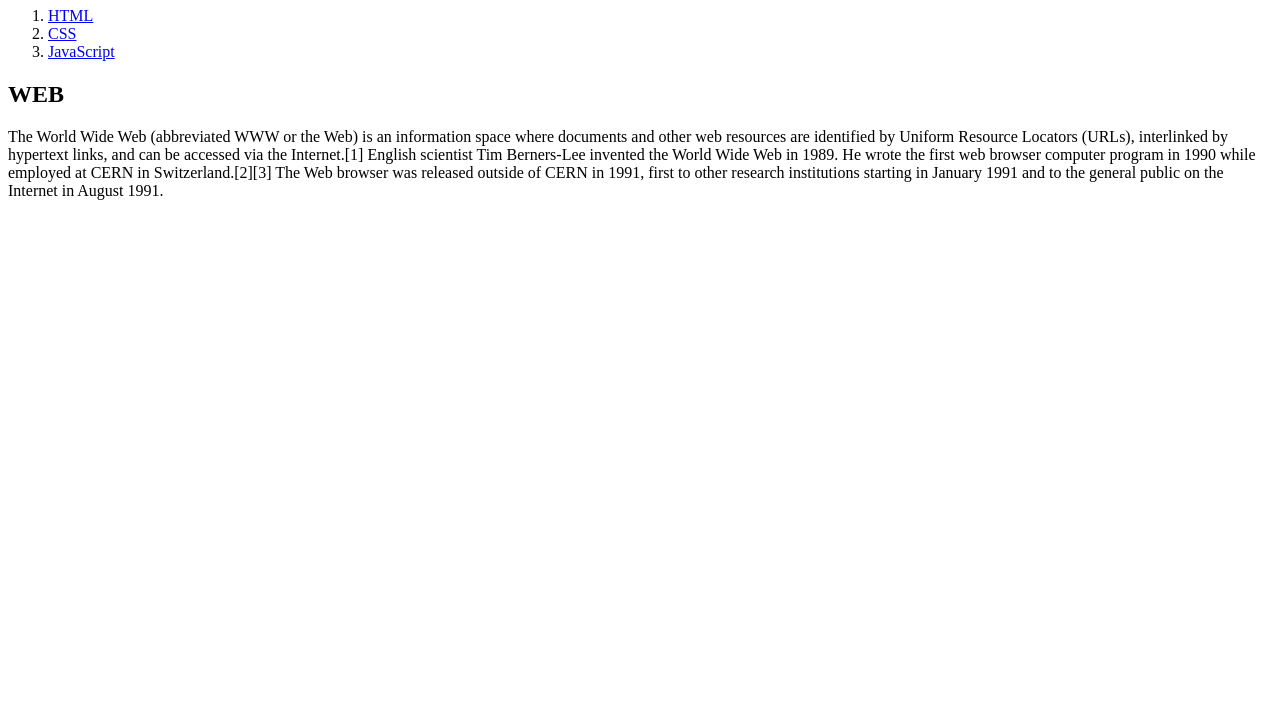
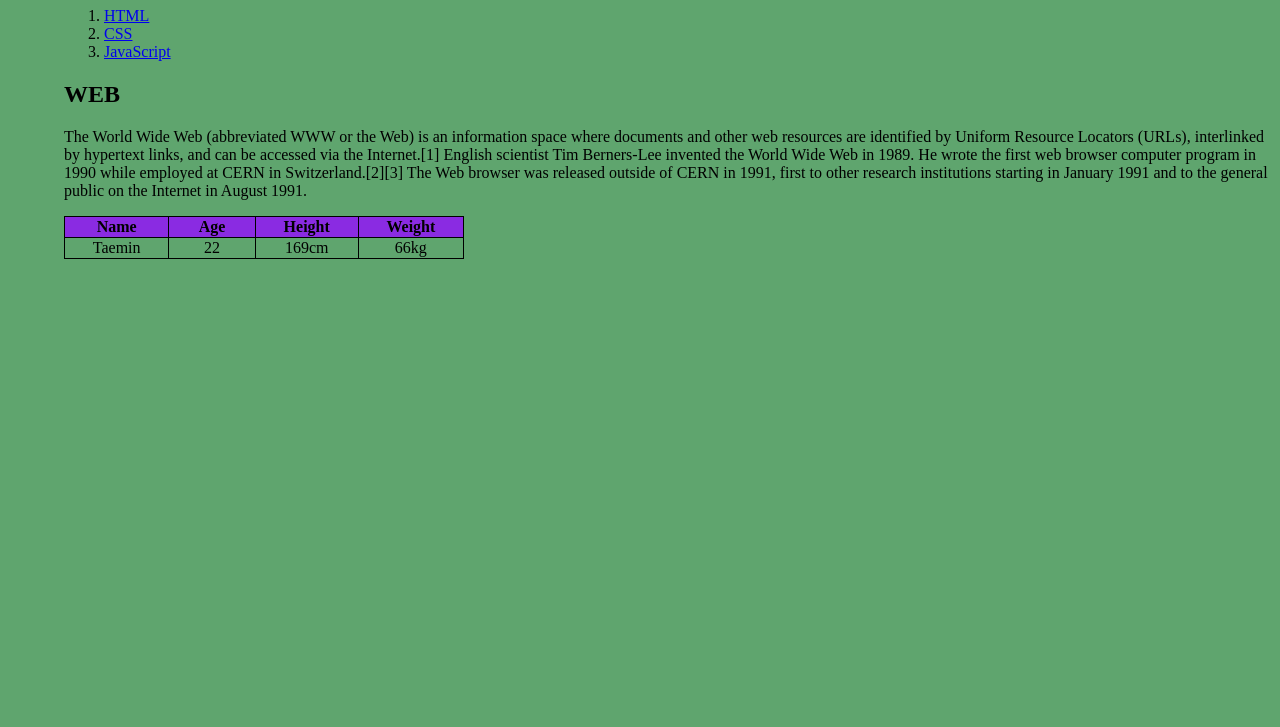
Before and after one commit to taemin01/first-web-site, a plain HTML site: page index.html in a window 1280 px wide. Shown: the part 73-800 px from the top of the page. Drawn offline with Linux system fonts and the light colour scheme.

Commit message:
add table and CSS file

```diff
--- a/index.html
+++ b/index.html
@@ -5,6 +5,8 @@
     <meta http-equiv="X-UA-Compatible" content="IE=edge">
     <meta name="viewport" content="width=device-width, initial-scale=1.0">
     <title>WEB 1 - HTML&Internet</title>
+
+    <link rel="stylesheet" href="style.css">
 </head>
 <body>
     <h1><a href="index.html">WEB</a></h1>
@@ -25,5 +27,21 @@
     The Web browser was released outside of CERN in 1991,
     first to other research institutions starting in
     January 1991 and to the general public on the Internet in August 1991.</p>
+
+    <table>
+        <tr>
+            <th>Name</th>
+            <th>Age</th>
+            <th>Height</th>
+            <th>Weight</th>
+        </tr>
+
+        <tr>
+            <td>Taemin</td>
+            <td>22</td>
+            <td>169cm</td>
+            <td>66kg</td>
+        </tr>
+    </table>
 </body>
 </html>
--- /dev/null
+++ b/style.css
@@ -0,0 +1,24 @@
+body {
+    background-color: rgb(95, 165, 110);
+    margin-left: 5%;
+}
+
+img {
+    width: 500px;
+    height: 400px;
+}
+
+p {
+    margin-top: 15px;
+}
+
+th{
+    background-color: blueviolet;
+}
+
+table, th, td {
+    border: 1px solid;
+    border-collapse: collapse;
+    width: 400px;
+    text-align: center;
+}
```
Also changed, not shown: 1.html (+1 -0 lines), 2.html (+1 -0 lines), 3.html (+1 -0 lines).
